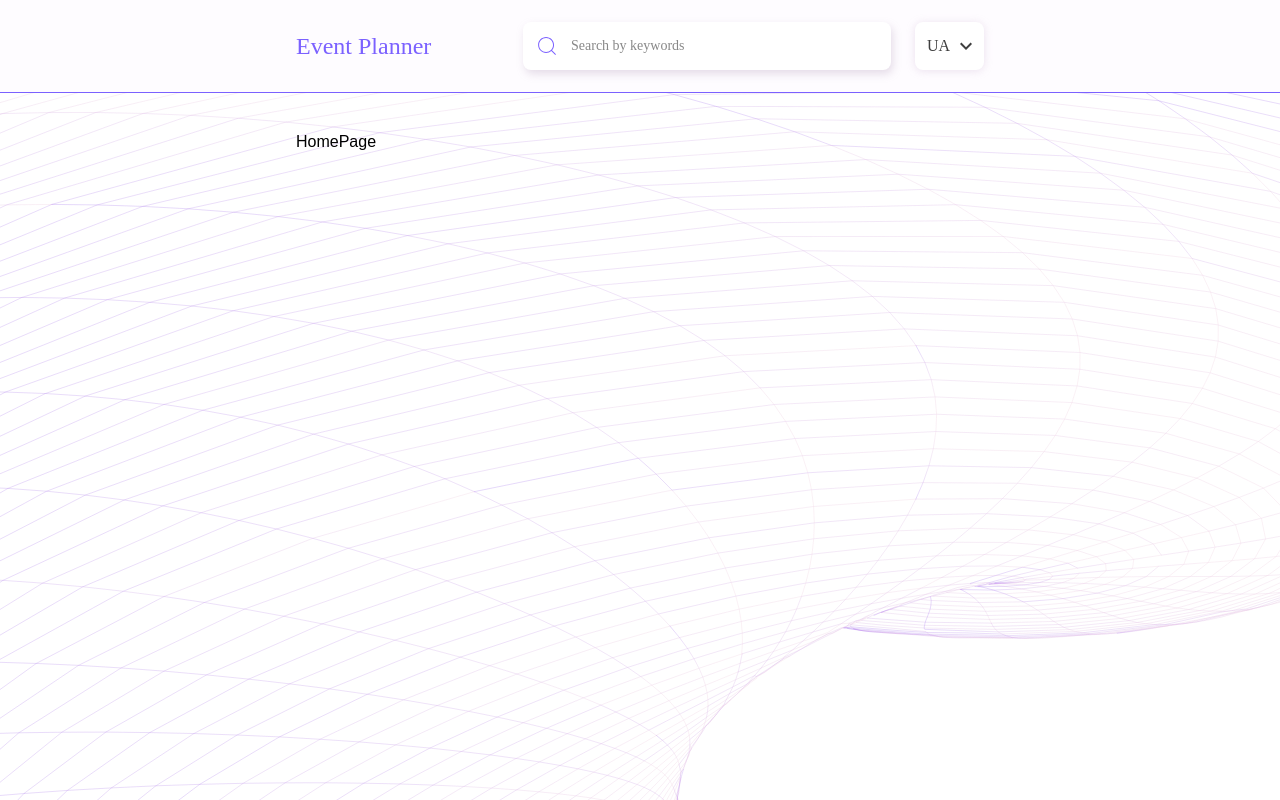
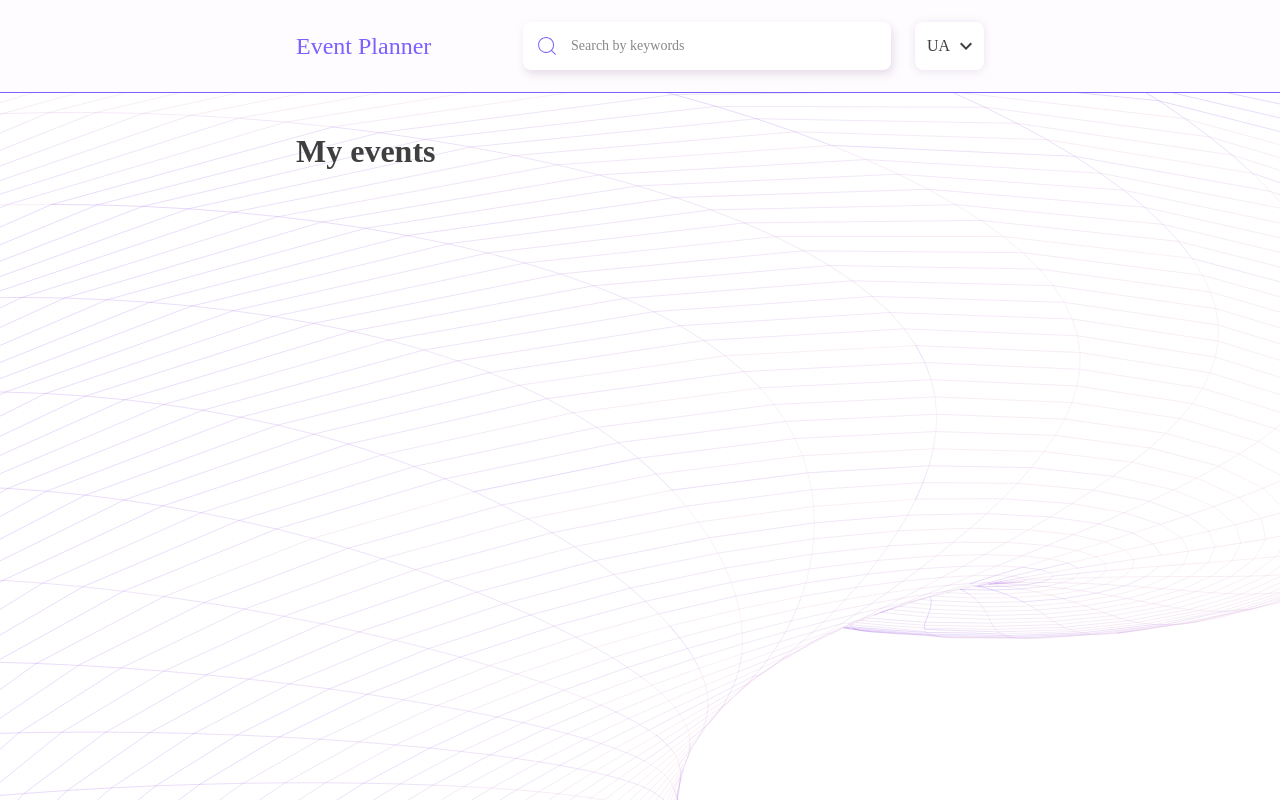
Before and after one commit to vadymfrlv/event-planner, a React (Vite) app: page / in a window 1280 px wide. Shown: the top 800 px of the page. Built offline with nearby package versions, Linux system fonts and the light colour scheme; a web font is replaced by a local one; what i18next-localstorage-backend would draw is missing.

Commit message:
WORK:
- page title component created and styled

```diff
--- /dev/null
+++ b/src/components/PageTitle/PageTitle.styled.ts
@@ -0,0 +1,15 @@
+import styled from 'styled-components';
+
+export const PageTitleStyled = styled.h1`
+  display: none;
+
+  @media (min-width: ${p => p.theme.screens.tab}) {
+    display: block;
+
+    font-family: Poppins;
+    font-weight: 600;
+    font-size: 32px;
+
+    color: #3f3f3f;
+  }
+`;
--- /dev/null
+++ b/src/components/PageTitle/PageTitle.tsx
@@ -0,0 +1,9 @@
+import { PageTitleStyled } from './PageTitle.styled';
+
+interface PageTitleProps {
+  title: string;
+}
+
+export const PageTitle = ({ title }: PageTitleProps) => {
+  return <PageTitleStyled>{title}</PageTitleStyled>;
+};
--- a/src/pages/HomePage.tsx
+++ b/src/pages/HomePage.tsx
@@ -1,7 +1,8 @@
 import React from 'react';
+import { PageTitle } from 'components/PageTitle/PageTitle';
 
 const HomePage = () => {
-  return <div>HomePage</div>;
+  return <PageTitle title="My events" />;
 };
 
 export default HomePage;
```
